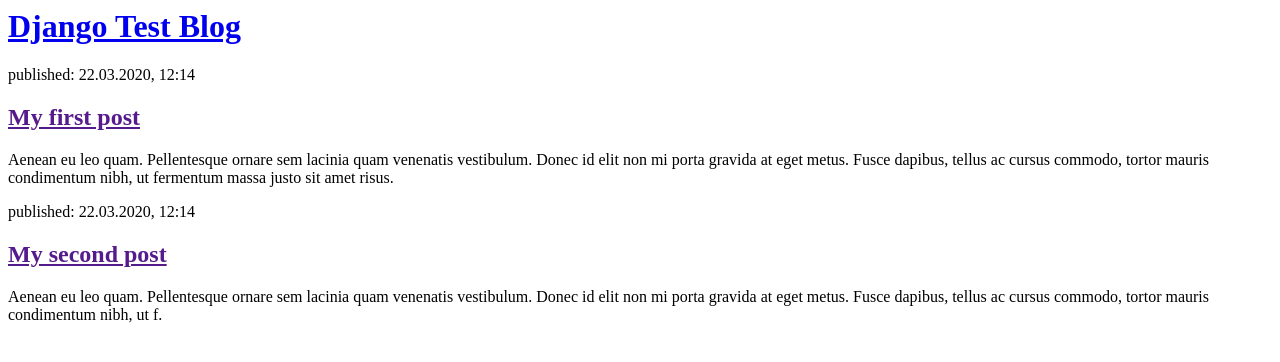
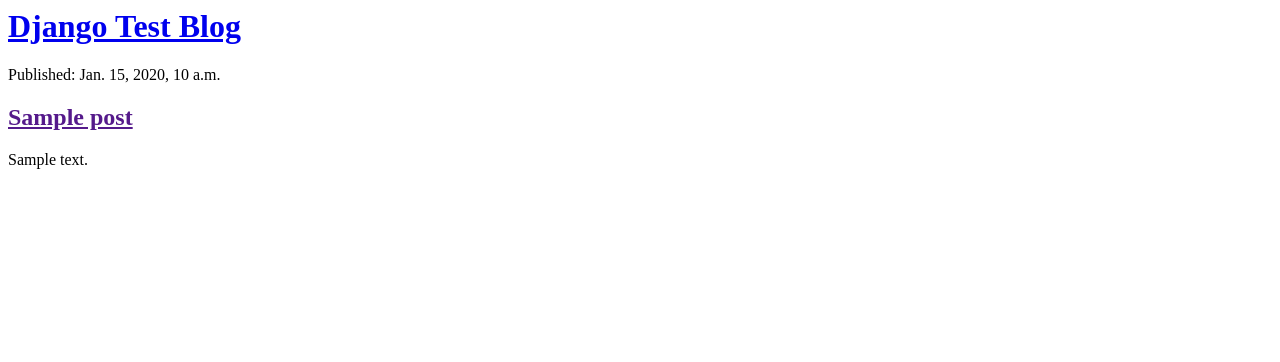
Before and after one commit to altec64/my-first-blog, a Django app: page / in a window 1280 px wide. Shown: the top 362 px of the page. Run offline with Django 3.2, Linux system fonts and the light colour scheme; tables that the repository leaves empty hold one stand-in row (values such as "Sample post").

Commit message:
Update 2

```diff
--- a/blog/templates/blog/post_list.html
+++ b/blog/templates/blog/post_list.html
@@ -4,19 +4,20 @@
     </head>
     <body>
         <div>
-            <h1><a href="/">Django Test Blog</a></h1>
+            <h1><a href='/'>Django Test Blog</a></h1>
         </div>
+        <div>
+            <!--templatetag
+            For loop
+            -->
+            {% for post in posts %}
+            <div>
+                <p>Published: {{ post.published_date }}</p>
+                <h2><a href=""> {{ post.title }} </a></h2>
+                <p> {{ post.text|linebreaksbr }} </p>
+            </div>
+            {% endfor %}
 
-        <div>
-            <p>published: 22.03.2020, 12:14</p>
-            <h2><a href="">My first post</a></h2>
-            <p>Aenean eu leo quam. Pellentesque ornare sem lacinia quam venenatis vestibulum. Donec id elit non mi porta gravida at eget metus. Fusce dapibus, tellus ac cursus commodo, tortor mauris condimentum nibh, ut fermentum massa justo sit amet risus.</p>
-        </div>
-
-        <div>
-            <p>published: 22.03.2020, 12:14</p>
-            <h2><a href="">My second post</a></h2>
-            <p>Aenean eu leo quam. Pellentesque ornare sem lacinia quam venenatis vestibulum. Donec id elit non mi porta gravida at eget metus. Fusce dapibus, tellus ac cursus commodo, tortor mauris condimentum nibh, ut f.</p>
         </div>
     </body>
 </html>
--- a/blog/views.py
+++ b/blog/views.py
@@ -1,8 +1,15 @@
+
 #blog in app views
+
 from django.shortcuts import render
+from django.utils import timezone
+from .models import Post
 
 # Create your views here.
 
 def post_list(request):
+    #Create queryset, filter post now, sor by first published date
+    posts = Post.objects.filter(published_date__lte=timezone.now()).order_by('published_date')
+
     #def render(request, template_name, context=None, content_type=None, status=None, using=None)
-    return render(request,'blog/post_list.html',{})
+    return render(request,'blog/post_list.html',{'posts':posts})
```
